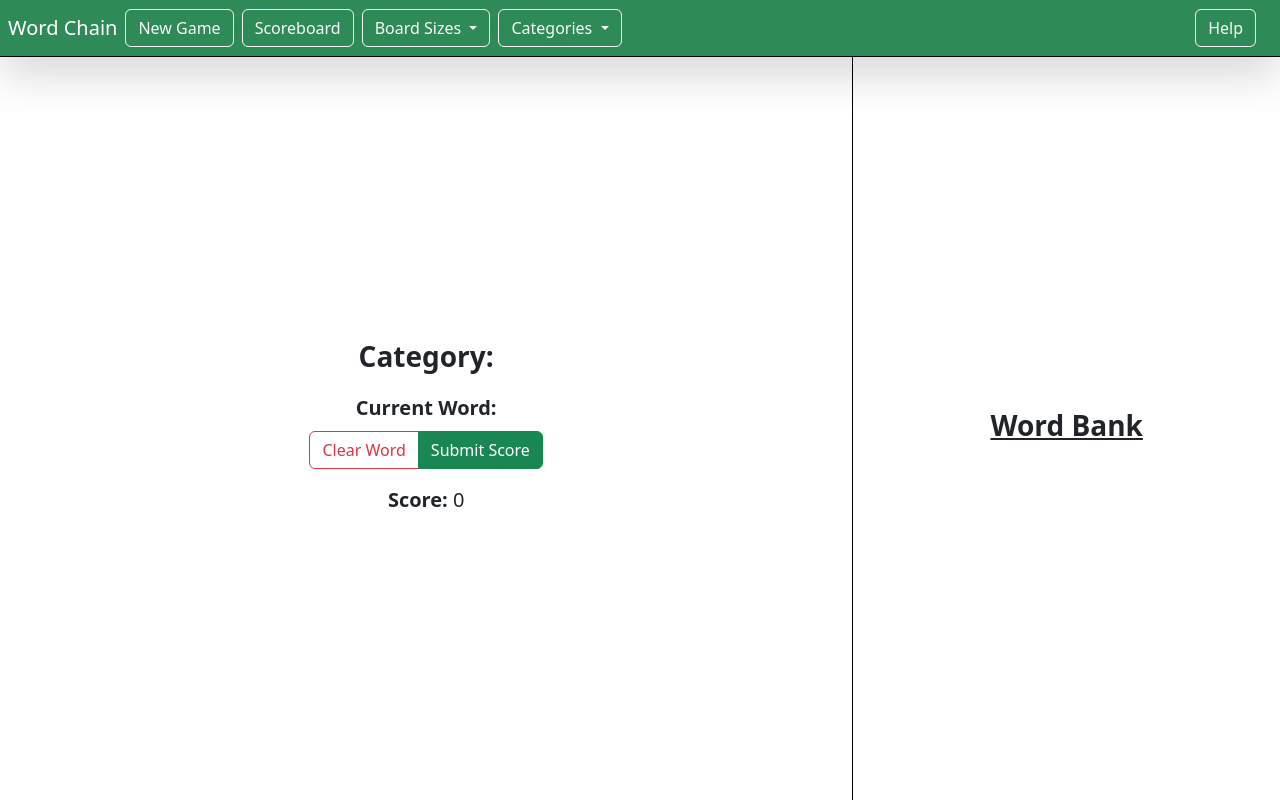
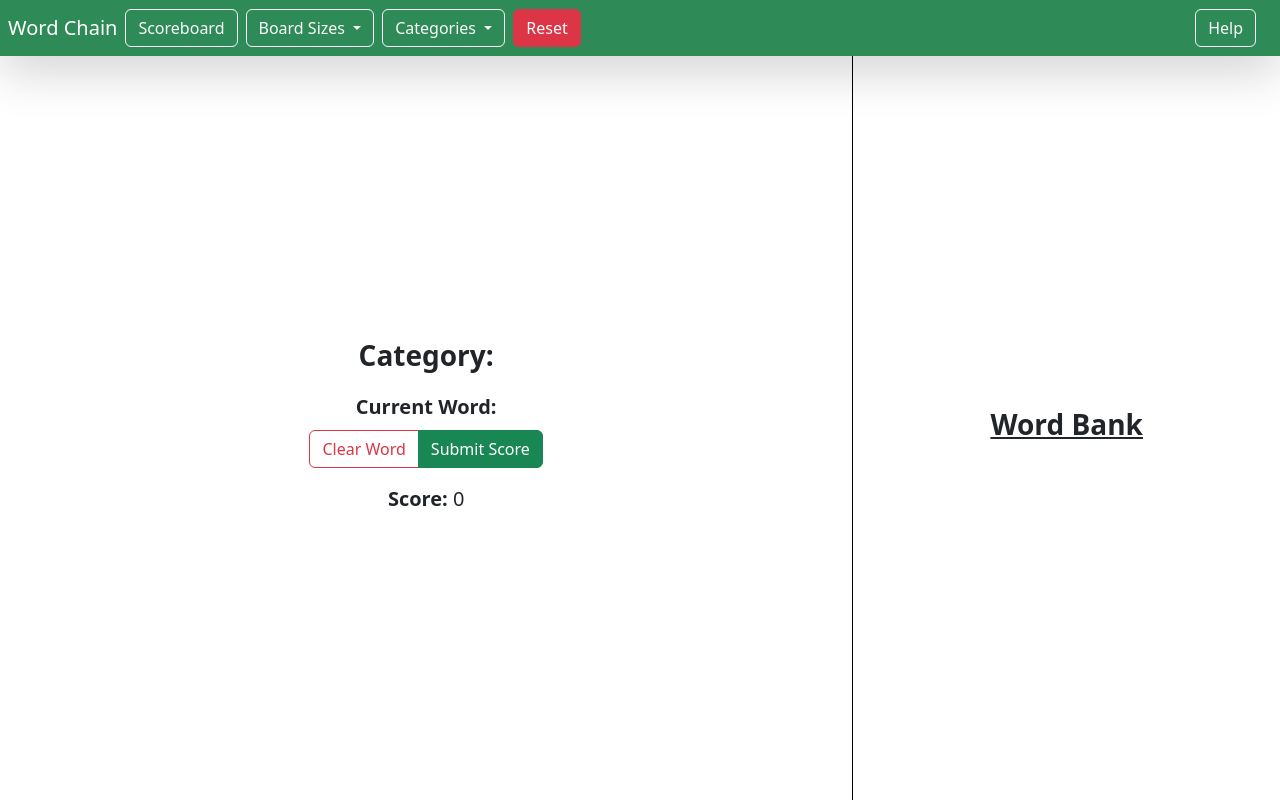
Before and after one commit to Samurai-Kyo/cs326-final-project, a website with bundled scripts: page client/index.html in a window 1280 px wide. Built offline with nearby package versions, Linux system fonts and the light colour scheme; files whose address does not match are found by name.

Commit message:
Fixed some front-end stuff

```diff
--- a/client/index.html
+++ b/client/index.html
@@ -47,11 +47,6 @@
             <!-- FIXME: item splits when screen gets smaller -->
             <li class="nav-item">
               <button class="btn btn-outline-light" type="button">
-                New Game
-              </button>
-            </li>
-            <li class="nav-item">
-              <button class="btn btn-outline-light" type="button">
                 Scoreboard
               </button>
             </li>
@@ -90,6 +85,11 @@
               </button>
               <!-- FIXME: these buttons need to change the board, add categories dynamically from backend -->
               <ul class="dropdown-menu" id="categories" data-bs-theme="light"></ul>
+            </li>
+            <li class="nav-item">
+              <button class="btn btn-danger" type="button">
+                Reset
+              </button>
             </li>
           </ul>
           <ul class="navbar-nav ms-auto mb-0 justify-content-end">
--- a/client/style.css
+++ b/client/style.css
@@ -94,11 +94,7 @@ html {
   }
 }
 
-#right-content {
-  border-top: 1px solid black;
-}
 
 #left-content {
-  border-top: 1px solid black;
   border-right: 1px solid black;
 }
```
